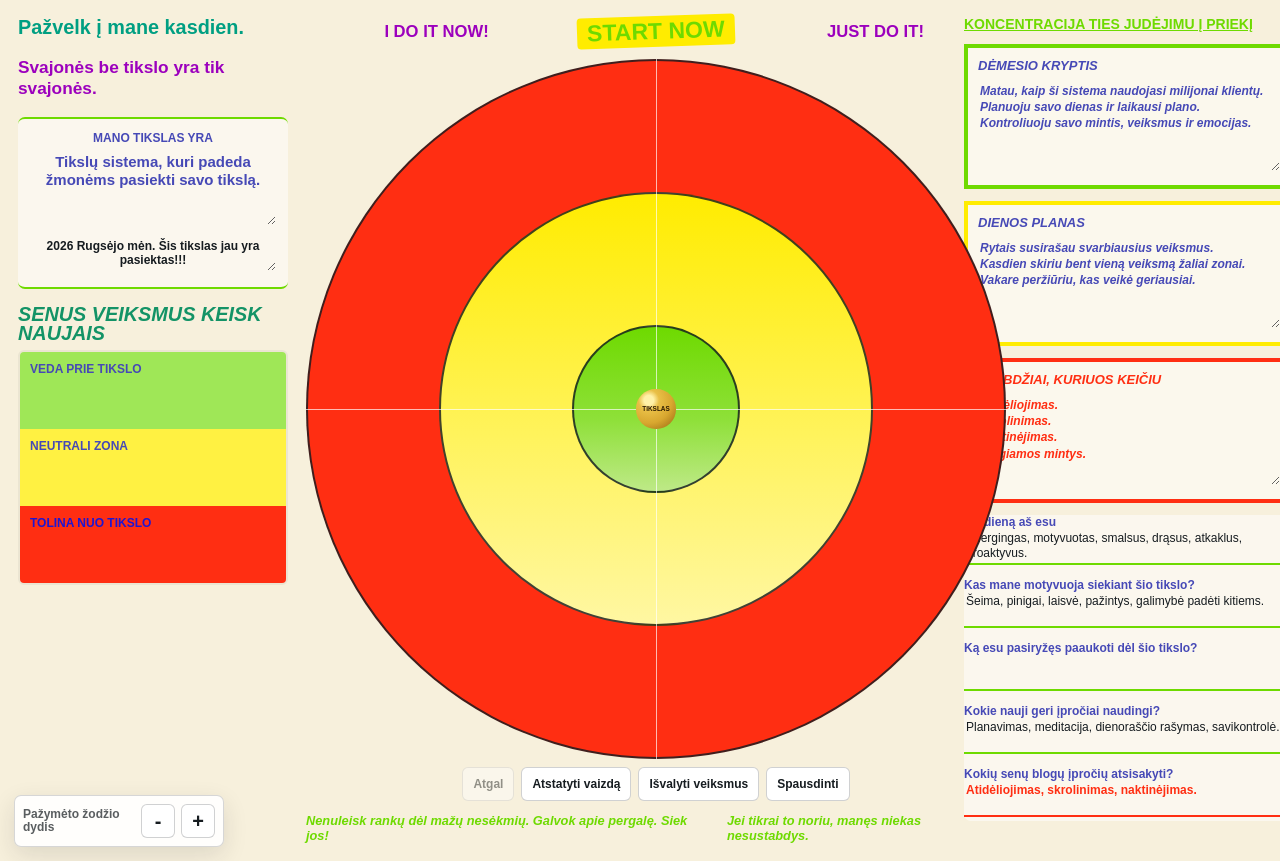
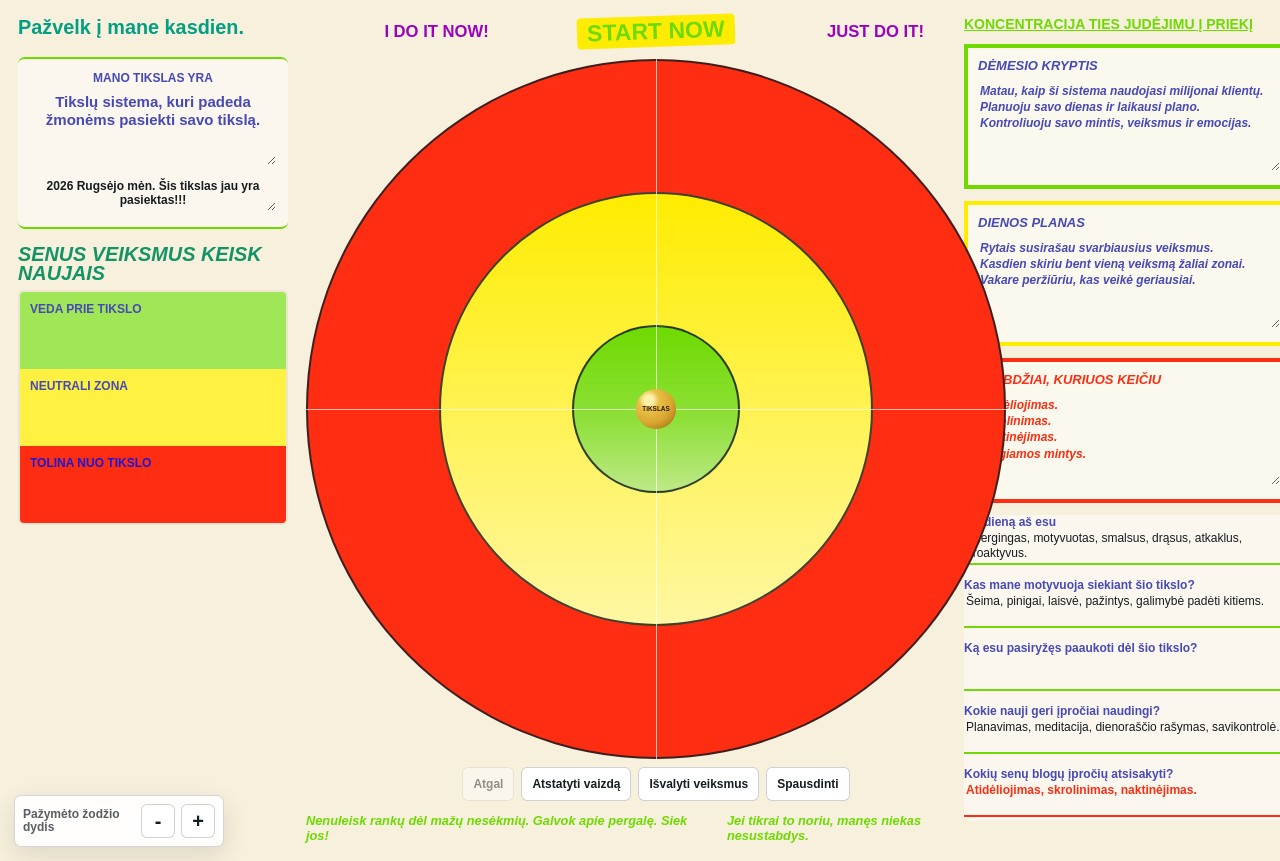
Before and after one commit to Evenga123/Tikslu-sistema, a plain HTML site: page index.html in a window 1280 px wide. Drawn offline with Linux system fonts and the light colour scheme.

Commit message:
Keep only daily prompt above goal panel

```diff
--- a/index.html
+++ b/index.html
@@ -37,7 +37,6 @@
     <aside class="left-column">
       <section class="headline" aria-label="Dienos kryptis">
         <strong class="motivation-phrase" data-phrase-key="headlineDaily">Pažvelk į mane kasdien.</strong>
-        <b class="motivation-phrase" data-phrase-key="headlineDream">Svajonės be tikslo yra tik svajonės.</b>
       </section>
 
       <section class="goal-panel panel">
```
